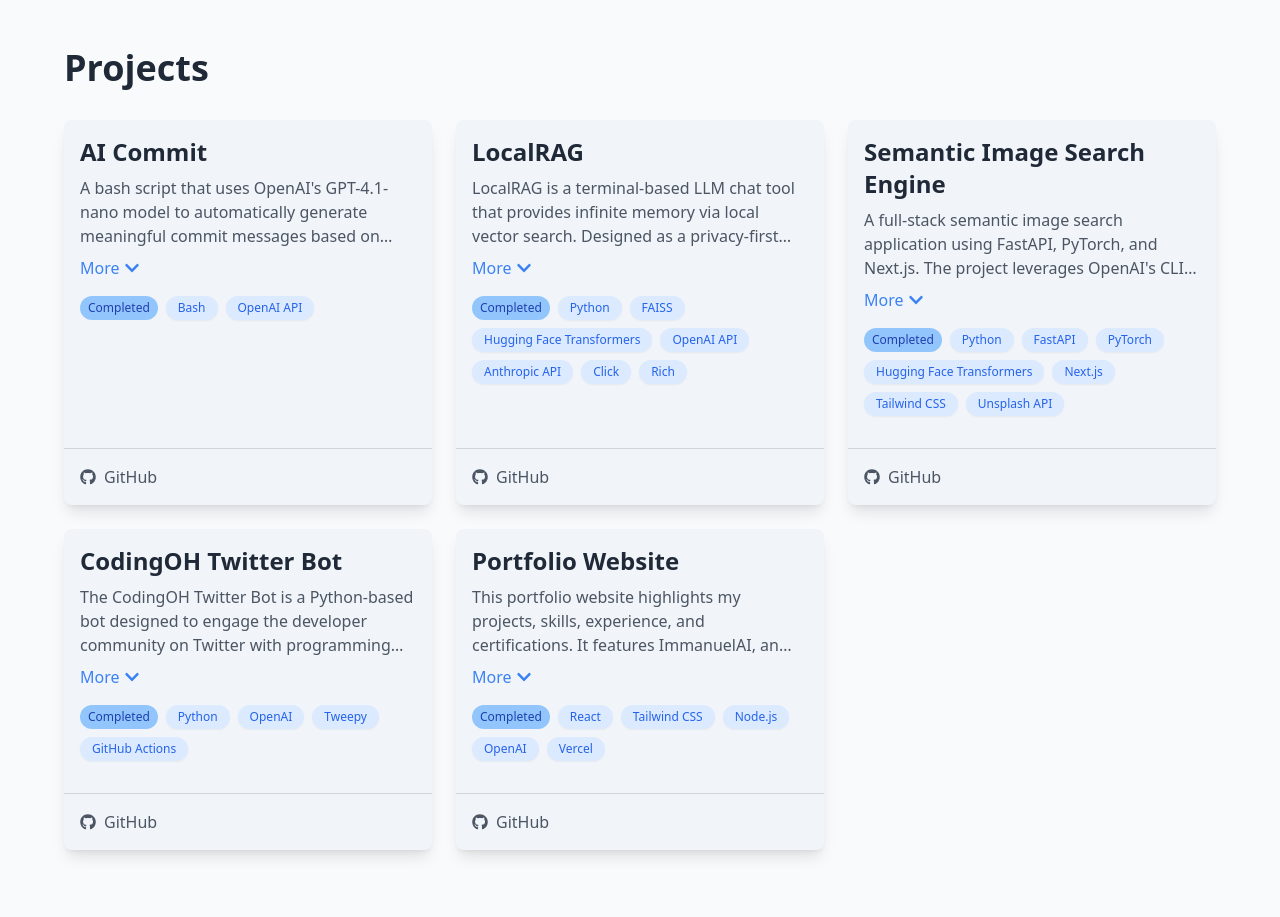
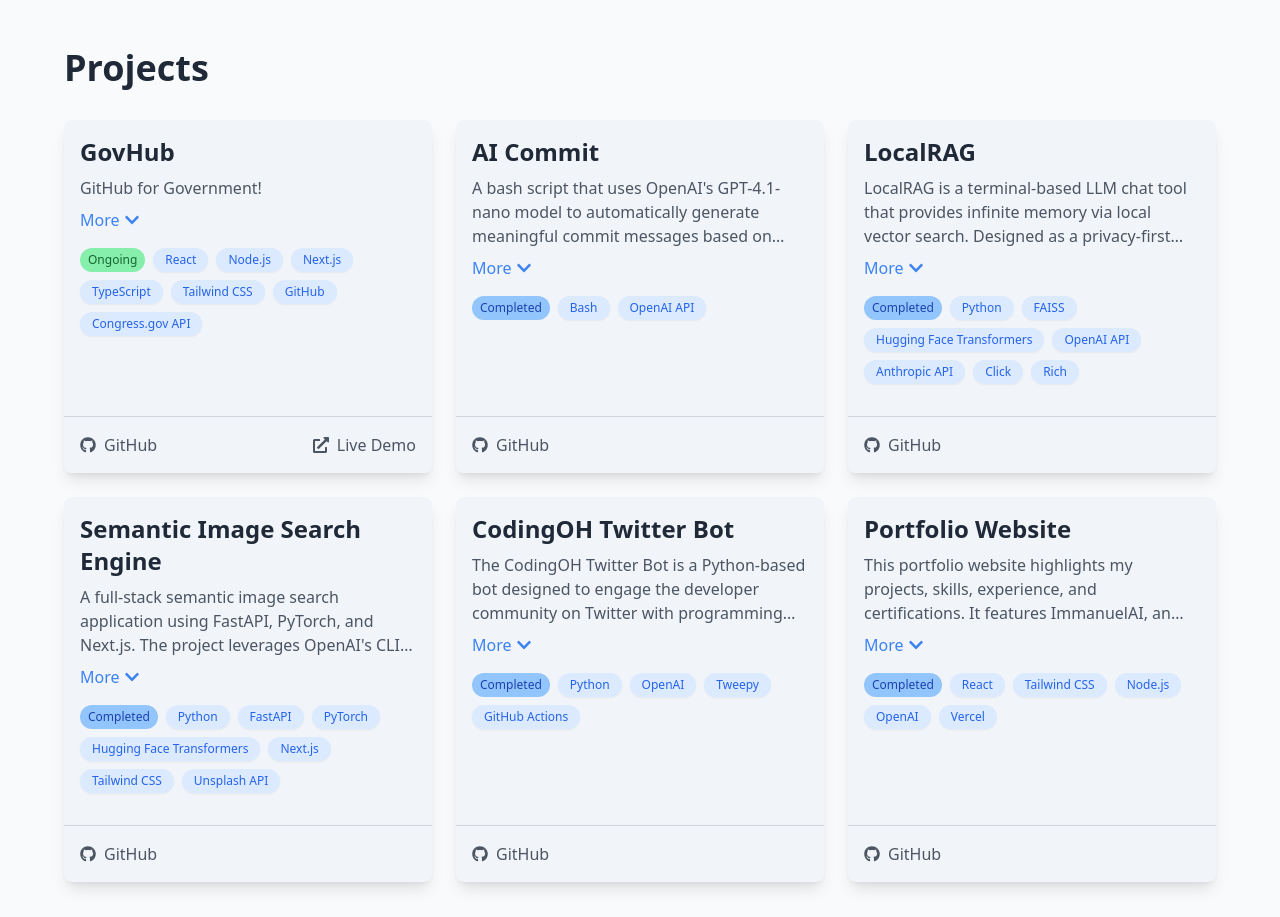
Before and after one commit to immanuel-peter/digital-resume, a React (Create React App) app: page / in a window 1280 px wide. Shown: the part 2780-3697 px from the top of the page. Built offline with nearby package versions, Linux system fonts and the light colour scheme.

Commit message:
Update projects

```diff
--- a/src/biography.js
+++ b/src/biography.js
@@ -30,7 +30,7 @@
 - Intro to Computer Science I & II
 
 ## Experience:
-- Incoming Software Engineering Intern at Quantum Rings (Summer 2025)
+- Software Engineering Intern at Quantum Rings (Summer 2025)
 - Past: Data Analyst Intern at Cornerstone Business Solutions (Summer 2022)
 - Volunteer Tutor @ Schoolhouse.world (170+ hours, global impact)
 
@@ -44,5 +44,4 @@
 - Email: ipeter@uchicago.edu
 - LinkedIn: https://linkedin.com/in/immanuel-peter/
 - GitHub: https://github.com/immanuel-peter/
-- Twitter/X: https://x.com/moby763canary21/
 `;
--- a/src/components/Projects.js
+++ b/src/components/Projects.js
@@ -89,6 +89,22 @@
 
 const Projects = () => {
   const projects = [
+    {
+      title: "GovHub",
+      description: "GitHub for Government!",
+      technologies: [
+        "React",
+        "Node.js",
+        "Next.js",
+        "TypeScript",
+        "Tailwind CSS",
+        "GitHub",
+        "Congress.gov API",
+      ],
+      githubUrl: "https://github.com/immanuel-peter/govhub",
+      liveUrl: "https://govhub-five.vercel.app",
+      status: "Ongoing",
+    },
     {
       title: "AI Commit",
       description:
```
